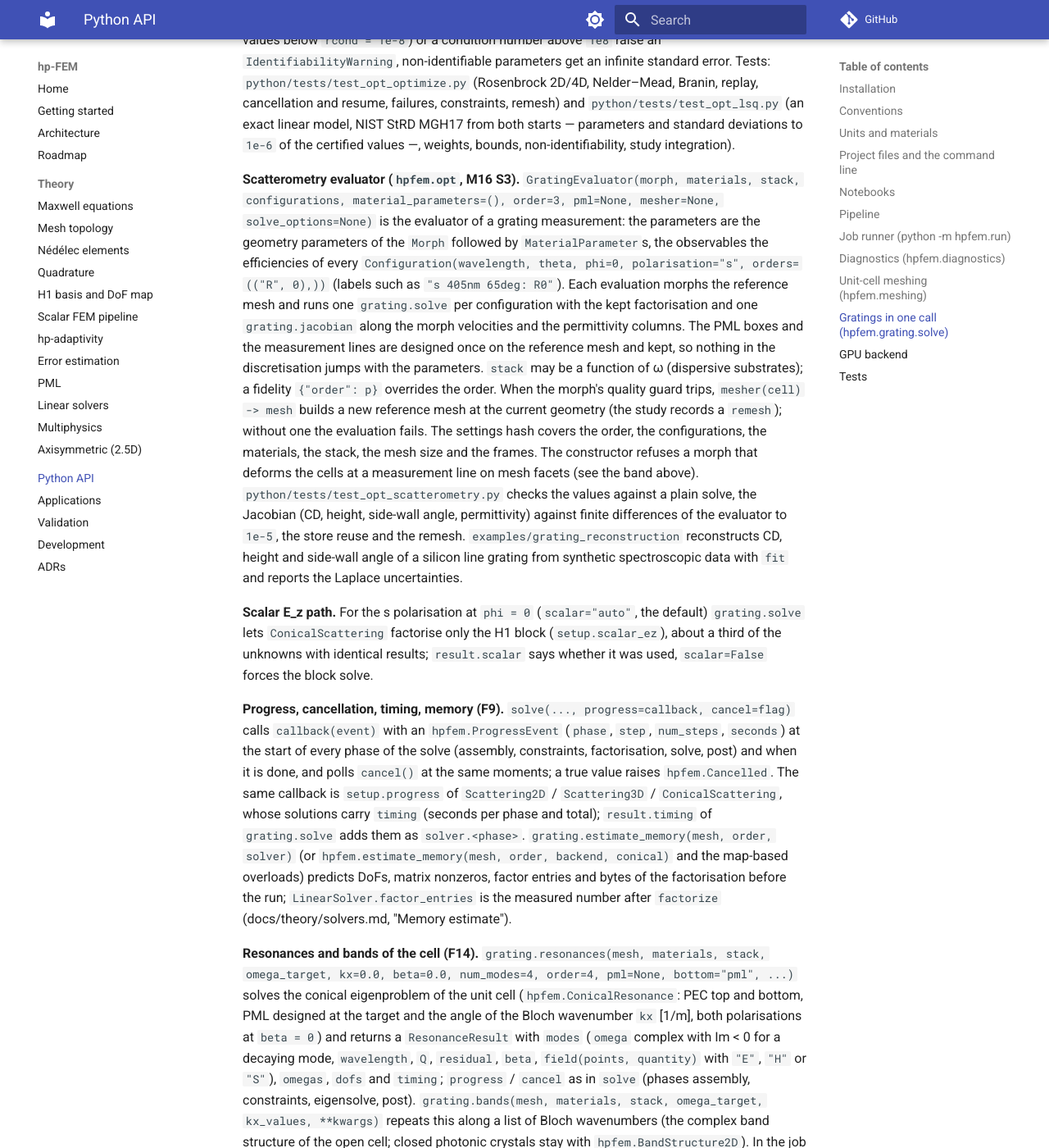
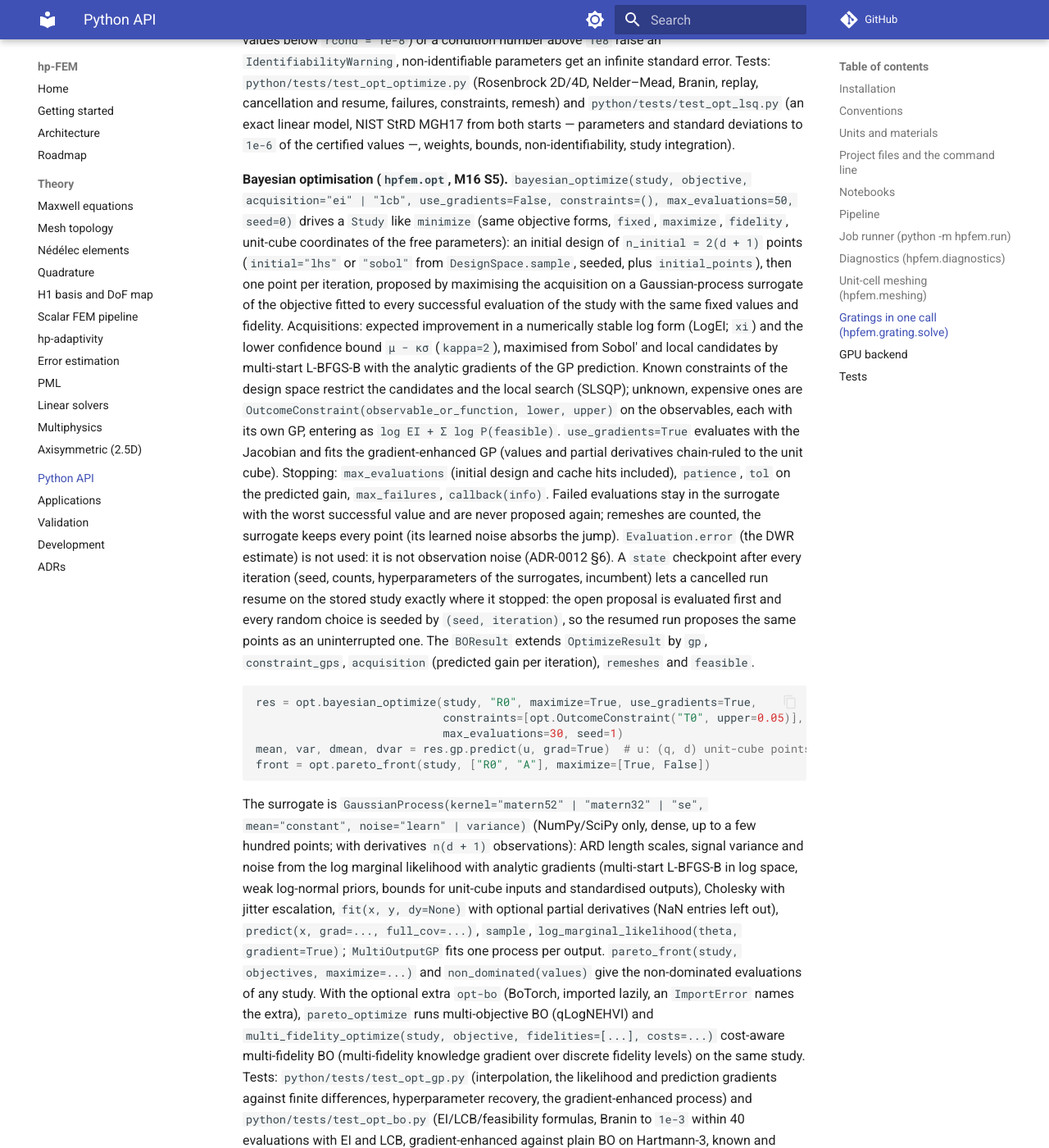
Before and after one commit to PhotonPower/hp-FEM, an MkDocs documentation site: the page built from docs/python.md, in a window 1280 px wide and 1400 px high, scrolled down 11473 px. Shown: the whole window at 82% size. Built offline with MkDocs 1.6.1 and Material for MkDocs 9.7.7, drawn with Linux system fonts in a browser that asks for light colours; comment, search, counter and statistics services are not loaded; some of the changed text lies outside the part shown.

Commit message:
docs(python): Bayesian optimisation and the Gaussian process in hpfem.opt (M16 S5)
Co-Authored-By: Claude Opus 5.5 <noreply@anthropic.com>

````diff
--- a/docs/python.md
+++ b/docs/python.md
@@ -484,6 +484,58 @@ cancellation and resume, failures, constraints, remesh) and `python/tests/test_o
 (an exact linear model, NIST StRD MGH17 from both starts — parameters and standard deviations
 to `1e-6` of the certified values —, weights, bounds, non-identifiability, study integration).
 
+**Bayesian optimisation (`hpfem.opt`, M16 S5).** `bayesian_optimize(study, objective,
+acquisition="ei" | "lcb", use_gradients=False, constraints=(), max_evaluations=50, seed=0)`
+drives a `Study` like `minimize` (same objective forms, `fixed`, `maximize`, `fidelity`, unit-cube
+coordinates of the free parameters): an initial design of `n_initial = 2(d + 1)` points
+(`initial="lhs"` or `"sobol"` from `DesignSpace.sample`, seeded, plus `initial_points`), then one
+point per iteration, proposed by maximising the acquisition on a Gaussian-process surrogate of
+the objective fitted to every successful evaluation of the study with the same fixed values and
+fidelity. Acquisitions: expected improvement in a numerically stable log form (LogEI; `xi`) and
+the lower confidence bound `μ − κσ` (`kappa=2`), maximised from Sobol' and local candidates by
+multi-start L-BFGS-B with the analytic gradients of the GP prediction. Known constraints of the
+design space restrict the candidates and the local search (SLSQP); unknown, expensive ones are
+`OutcomeConstraint(observable_or_function, lower, upper)` on the observables, each with its own
+GP, entering as `log EI + Σ log P(feasible)`. `use_gradients=True` evaluates with the Jacobian
+and fits the gradient-enhanced GP (values and partial derivatives chain-ruled to the unit cube).
+Stopping: `max_evaluations` (initial design and cache hits included), `patience`, `tol` on the
+predicted gain, `max_failures`, `callback(info)`. Failed evaluations stay in the surrogate with
+the worst successful value and are never proposed again; remeshes are counted, the surrogate
+keeps every point (its learned noise absorbs the jump). `Evaluation.error` (the DWR estimate) is
+not used: it is not observation noise (ADR-0012 §6). A `state` checkpoint after every iteration
+(seed, counts, hyperparameters of the surrogates, incumbent) lets a cancelled run resume on the
+stored study exactly where it stopped: the open proposal is evaluated first and every random
+choice is seeded by `(seed, iteration)`, so the resumed run proposes the same points as an
+uninterrupted one. The `BOResult` extends `OptimizeResult` by `gp`, `constraint_gps`,
+`acquisition` (predicted gain per iteration), `remeshes` and `feasible`.
+
+```python
+res = opt.bayesian_optimize(study, "R0", maximize=True, use_gradients=True,
+                            constraints=[opt.OutcomeConstraint("T0", upper=0.05)],
+                            max_evaluations=30, seed=1)
+mean, var, dmean, dvar = res.gp.predict(u, grad=True)  # u: (q, d) unit-cube points
+front = opt.pareto_front(study, ["R0", "A"], maximize=[True, False])
+```
+
+The surrogate is `GaussianProcess(kernel="matern52" | "matern32" | "se", mean="constant",
+noise="learn" | variance)` (NumPy/SciPy only, dense, up to a few hundred points; with
+derivatives `n(d + 1)` observations): ARD length scales, signal variance and noise from the log
+marginal likelihood with analytic gradients (multi-start L-BFGS-B in log space, weak log-normal
+priors, bounds for unit-cube inputs and standardised outputs), Cholesky with jitter escalation,
+`fit(x, y, dy=None)` with optional partial derivatives (NaN entries left out),
+`predict(x, grad=..., full_cov=...)`, `sample`, `log_marginal_likelihood(theta, gradient=True)`;
+`MultiOutputGP` fits one process per output. `pareto_front(study, objectives, maximize=...)` and
+`non_dominated(values)` give the non-dominated evaluations of any study. With the optional extra
+`opt-bo` (BoTorch, imported lazily, an `ImportError` names the extra), `pareto_optimize` runs
+multi-objective BO (qLogNEHVI) and `multi_fidelity_optimize(study, objective, fidelities=[...],
+costs=...)` cost-aware multi-fidelity BO (multi-fidelity knowledge gradient over discrete
+fidelity levels) on the same study. Tests: `python/tests/test_opt_gp.py` (interpolation, the
+likelihood and prediction gradients against finite differences, hyperparameter recovery, the
+gradient-enhanced process) and `python/tests/test_opt_bo.py` (EI/LCB/feasibility formulas,
+Branin to `1e-3` within 40 evaluations with EI and LCB, gradient-enhanced against plain BO on
+Hartmann-3, known and outcome constraints, cancellation and exact resume, failures, remeshes,
+the DWR estimate ignored, Pareto front; the BoTorch tests skip without BoTorch).
+
 **Scatterometry evaluator (`hpfem.opt`, M16 S3).** `GratingEvaluator(morph, materials, stack,
 configurations, material_parameters=(), order=3, pml=None, mesher=None, solve_options=None)`
 is the evaluator of a grating measurement: the parameters are the geometry parameters of the
````
